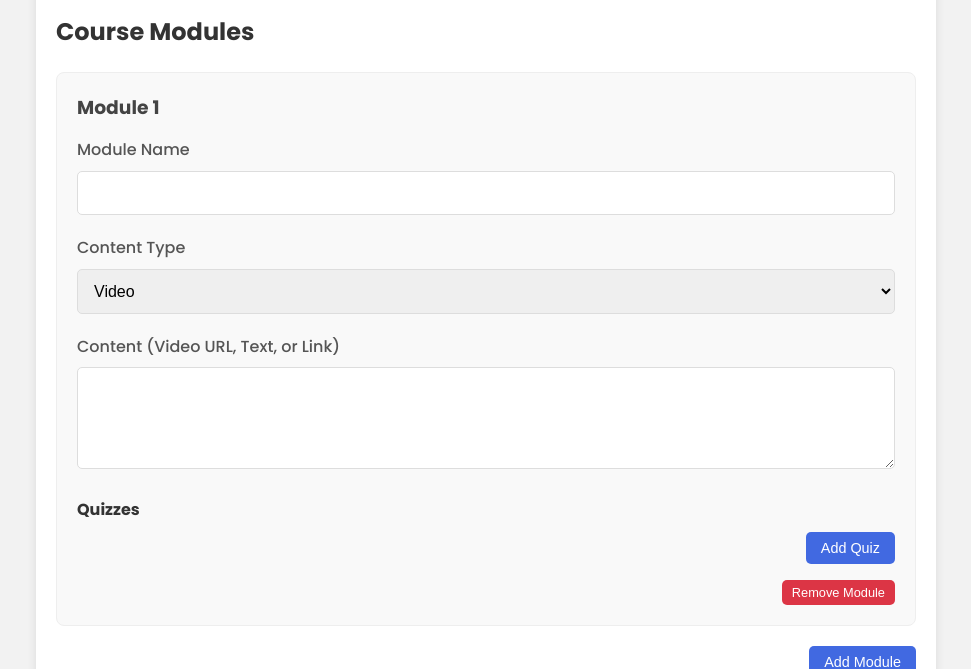
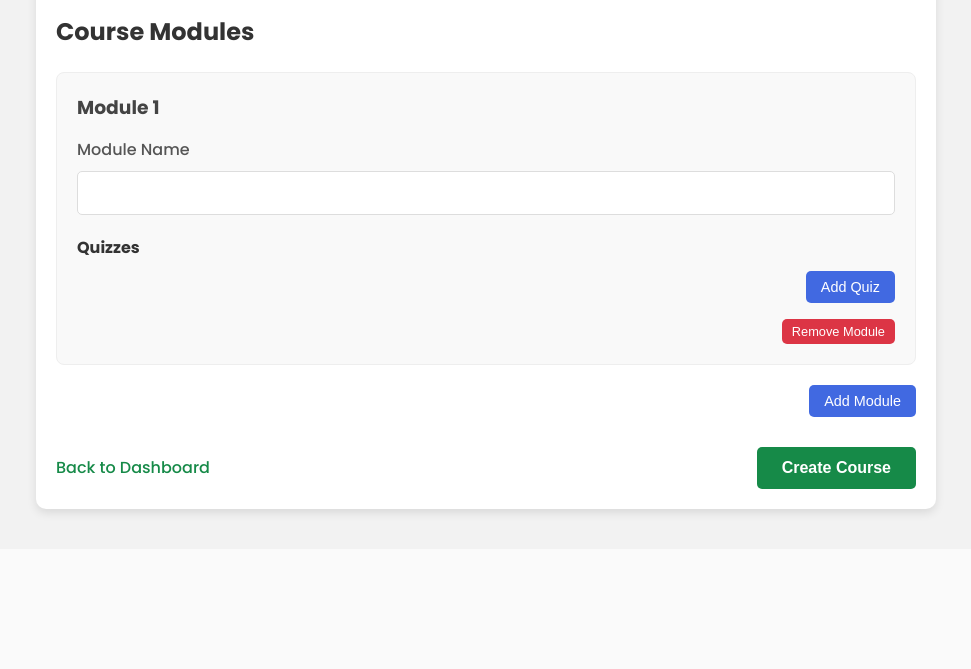
Before and after one commit to Cherryberry112/Learnova---LMS, a PHP site: page /create_course.php in a window 1280 px wide. Shown: the part 620-1289 px from the top of the page, without its empty margins (154-1125 px from the left). After the commit the page ends 1137 px from the top, so only its background shows below. Run offline with PHP 8.4, Linux system fonts and the light colour scheme; a user stored in the database is signed in.

Commit message:
Update create_course.php

```diff
--- a/create_course.php
+++ b/create_course.php
@@ -23,6 +23,11 @@ if ($_SERVER['REQUEST_METHOD'] === 'POST') {
     if (empty($courseName) || empty($courseTitle) || empty($courseSummary)) {
         $errorMessage = "Course Name, Title, and Summary are required.";
     } else {
+        // Assume user is logged in and their ID is in the session
+        $userId = $_SESSION['user_id'] ?? null;
+        if (!$userId) {
+            $errorMessage = "User not logged in. Please log in to create a course.";
+        } else {
             try {
                 // Check if course ID already exists
                 $stmtCheck = $conn->prepare("SELECT COUNT(*) FROM courses WHERE id = ?");
@@ -34,7 +39,6 @@ if ($_SERVER['REQUEST_METHOD'] === 'POST') {
                     $conn->beginTransaction();
 
                     // 1. Insert into courses table
-                // No user_id is included in the query or values
                     $stmtCourse = $conn->prepare("INSERT INTO courses (id, name, title, summary, thumbnail) VALUES (?, ?, ?, ?, ?)");
                     $stmtCourse->execute([$courseId, $courseName, $courseTitle, $courseSummary, $courseThumbnail]);
 
@@ -42,13 +46,11 @@ if ($_SERVER['REQUEST_METHOD'] === 'POST') {
                     $moduleOrder = 1;
                     foreach ($modules as $module) {
                         $moduleName = trim($module['module_name'] ?? '');
-                    $contentType = trim($module['content_type'] ?? '');
-                    $content = trim($module['content'] ?? '');
                         $quizzes = $module['quizzes'] ?? [];
 
-                    if (!empty($moduleName) && !empty($contentType) && !empty($content)) {
-                        $stmtModule = $conn->prepare("INSERT INTO modules (course_id, module_name, module_order, content_type, content) VALUES (?, ?, ?, ?, ?)");
-                        $stmtModule->execute([$courseId, $moduleName, $moduleOrder, $contentType, $content]);
+                        if (!empty($moduleName)) {
+                            $stmtModule = $conn->prepare("INSERT INTO modules (course_id, module_name, module_order) VALUES (?, ?, ?)");
+                            $stmtModule->execute([$courseId, $moduleName, $moduleOrder]);
                             $moduleId = $conn->lastInsertId();
 
                             // Insert quizzes for the current module
@@ -73,6 +75,10 @@ if ($_SERVER['REQUEST_METHOD'] === 'POST') {
                         $moduleOrder++;
                     }
 
+                    // 3. Insert into enrollments table for the user
+                    $stmtEnrollment = $conn->prepare("INSERT INTO enrollments (user_id, course_id) VALUES (?, ?)");
+                    $stmtEnrollment->execute([$userId, $courseId]);
+
                     // Commit the transaction
                     $conn->commit();
 
@@ -83,6 +89,7 @@ if ($_SERVER['REQUEST_METHOD'] === 'POST') {
             } catch (PDOException $e) {
                 $conn->rollBack();
                 $errorMessage = "Database error: " . $e->getMessage();
+            }
         }
     }
 }
@@ -325,18 +332,6 @@ if ($_SERVER['REQUEST_METHOD'] === 'POST') {
                             <label>Module Name</label>
                             <input type="text" name="modules[${moduleIndex}][module_name]" required>
                         </div>
-                        <div class="form-group">
-                            <label>Content Type</label>
-                            <select name="modules[${moduleIndex}][content_type]" required>
-                                <option value="video">Video</option>
-                                <option value="text">Text</option>
-                                <option value="link">Link</option>
-                            </select>
-                        </div>
-                        <div class="form-group">
-                            <label>Content (Video URL, Text, or Link)</label>
-                            <textarea name="modules[${moduleIndex}][content]" rows="4" required></textarea>
-                        </div>
 
                         <h4>Quizzes</h4>
                         <div id="quizzes-container-${moduleIndex}">
```
Lines whose indentation alone changed are shown as unchanged.
